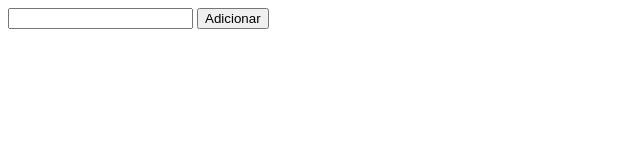
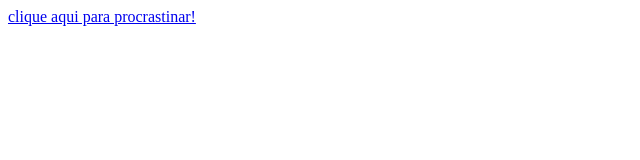
Before and after one commit to adaao/react_native_do_zero, a plain HTML site: page javascript/Modulo_2/index.html in a window 1280 px wide. Shown: the whole page, without its empty margins (0-640 px from the left). Drawn offline with Linux system fonts and the light colour scheme.

Commit message:
trabalhando com a DOM

```diff
--- a/javascript/Modulo_2/index.html
+++ b/javascript/Modulo_2/index.html
@@ -6,22 +6,21 @@
    </head>
    <body>
       <div id="app">
-         <input type="text" name="nome" id="nome"/>
-         <button class="botao">Adicionar</button>
+         <input id="nome" />
+
       </div>
 
       <script>
-         var inputElement = document.querySelector('input[name=nome');
-         var btnElement = document.querySelector('button.botao');
+         var linkElement = document.createElement('a');
+         var textElement = document.createTextNode('clique aqui para procrastinar!');
+         var inputElement = document.querySelector('#nome');
+         var containerElement = document.querySelector('#app');
 
-         btnElement.onclick = function(){
-            var text = inputElement.value;
-            alert(text);
-         }
+         linkElement.setAttribute('href', 'http://youtube.com');
+         linkElement.appendChild(textElement);
+         containerElement.appendChild(linkElement);
+         containerElement.removeChild(inputElement);
 
-         btnElement.onmouseover = function(){
-            console.log('passou pelo botão');
-         }
       </script>
    </body>
 </html>
```
